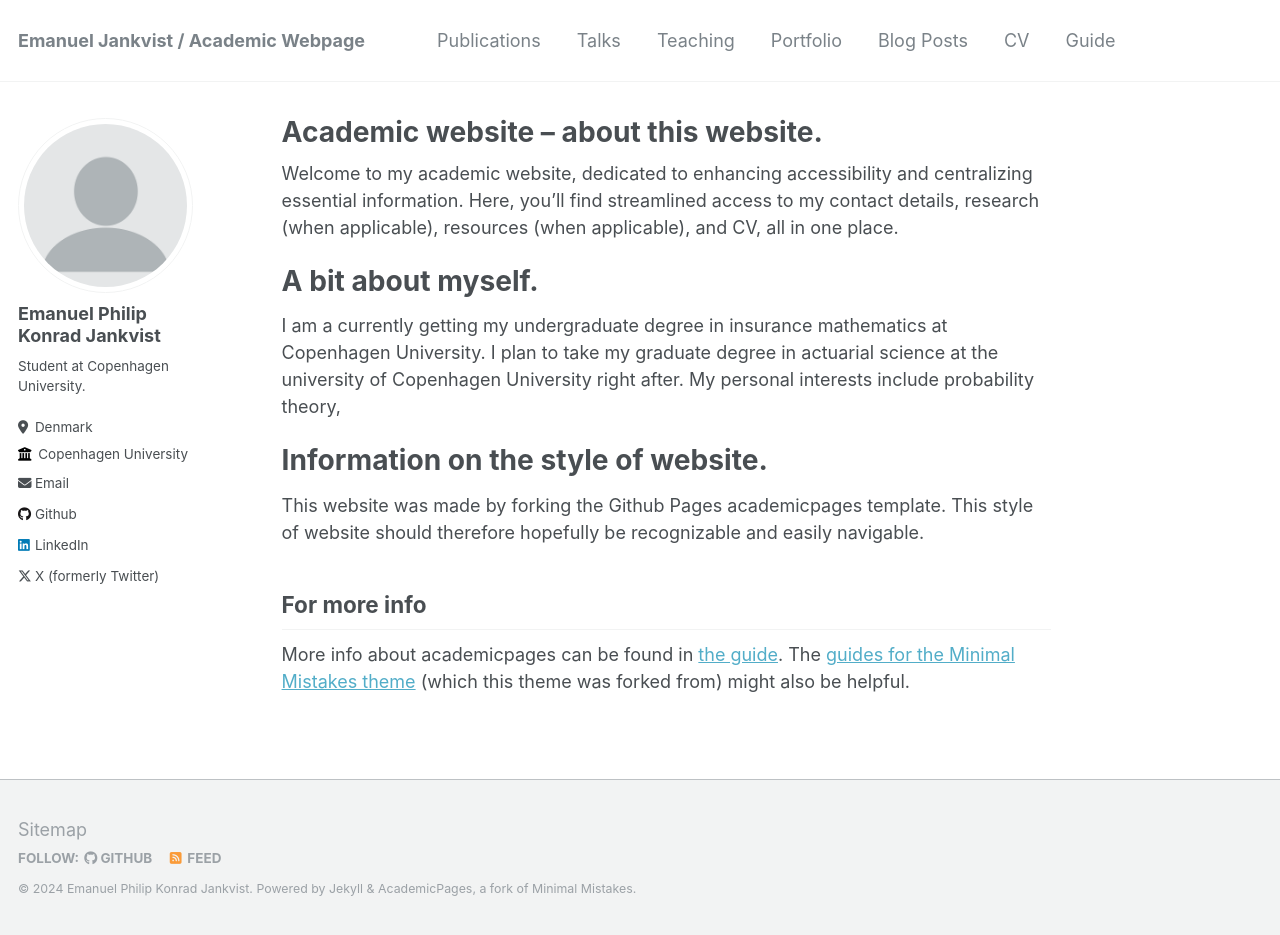
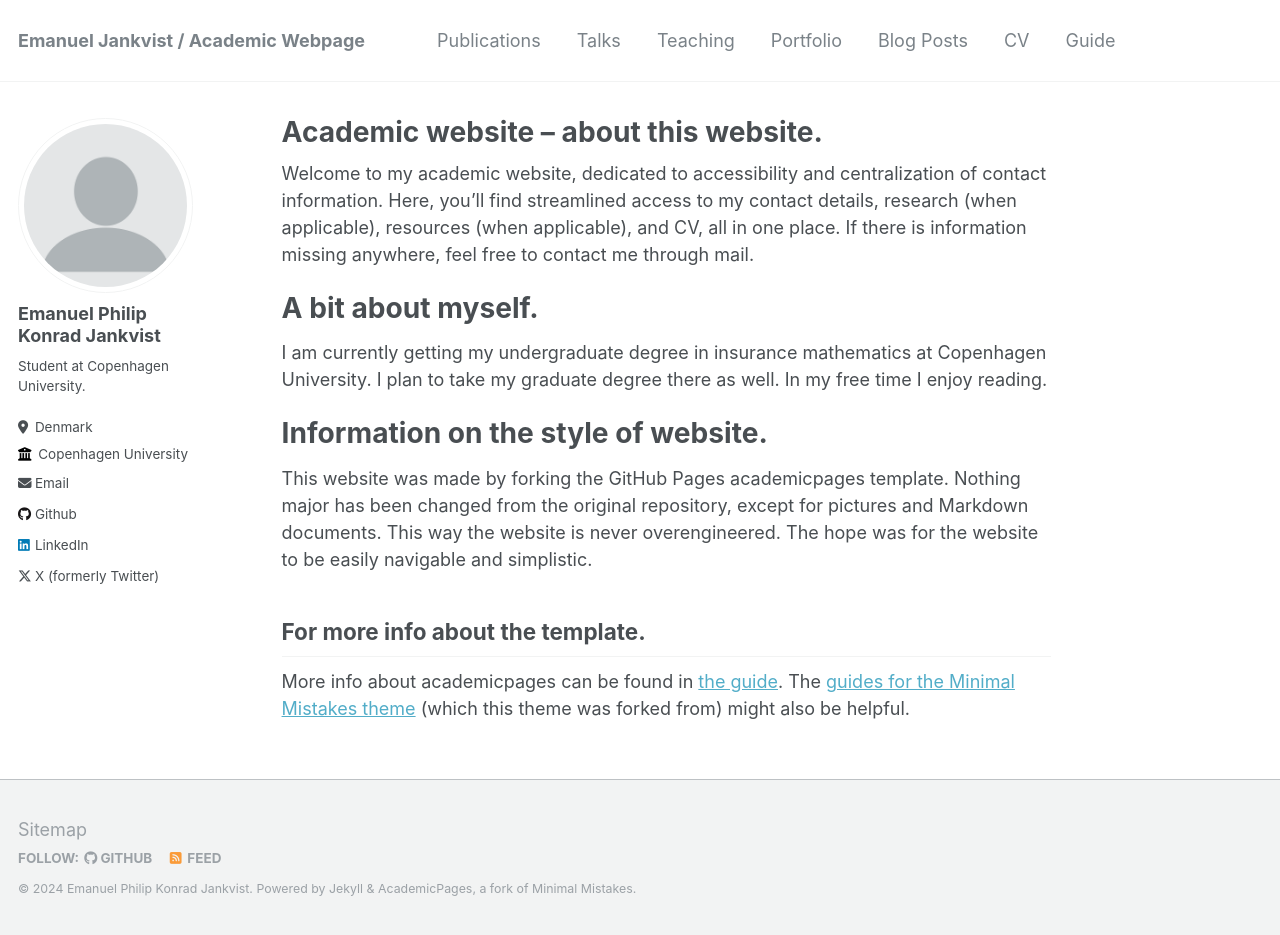
Before and after one commit to EmanuelJankvist/EmanuelJankvist.github.io, a Jekyll site: the page built from _pages/about.md, in a window 1280 px wide and 935 px high. Built offline with Jekyll 4.4.1, drawn with Linux system fonts in a browser that asks for light colours.

Commit message:
Updated about.md
Fixed grammatical errors.

```diff
--- a/_pages/about.md
+++ b/_pages/about.md
@@ -7,17 +7,17 @@ redirect_from:
   - /about.html
 ---
 
-Welcome to my academic website, dedicated to enhancing accessibility and centralizing essential information. Here, you'll find streamlined access to my contact details, research (when applicable), resources (when applicable), and CV, all in one place.
+Welcome to my academic website, dedicated to accessibility and centralization of contact information. Here, you'll find streamlined access to my contact details, research (when applicable), resources (when applicable), and CV, all in one place. If there is information missing anywhere, feel free to contact me through mail.
 
 A bit about myself.
 ======
-I am a currently getting my undergraduate degree in insurance mathematics at Copenhagen University. I plan to take my graduate degree in actuarial science at the university of Copenhagen University right after. My personal interests include probability theory,
+I am currently getting my undergraduate degree in insurance mathematics at Copenhagen University. I plan to take my graduate degree there as well. In my free time I enjoy reading.
 
 Information on the style of website.
 ======
-This website was made by forking the Github Pages academicpages template. This style of website should therefore hopefully be recognizable and easily navigable.
+This website was made by forking the GitHub Pages academicpages template. Nothing major has been changed from the original repository, except for pictures and Markdown documents. This way the website is never overengineered. The hope was for the website to be easily navigable and simplistic.
 
 
-For more info
+For more info about the template.
 ------
 More info about academicpages can be found in [the guide](https://academicpages.github.io/markdown/). The [guides for the Minimal Mistakes theme](https://mmistakes.github.io/minimal-mistakes/docs/configuration/) (which this theme was forked from) might also be helpful.
```
